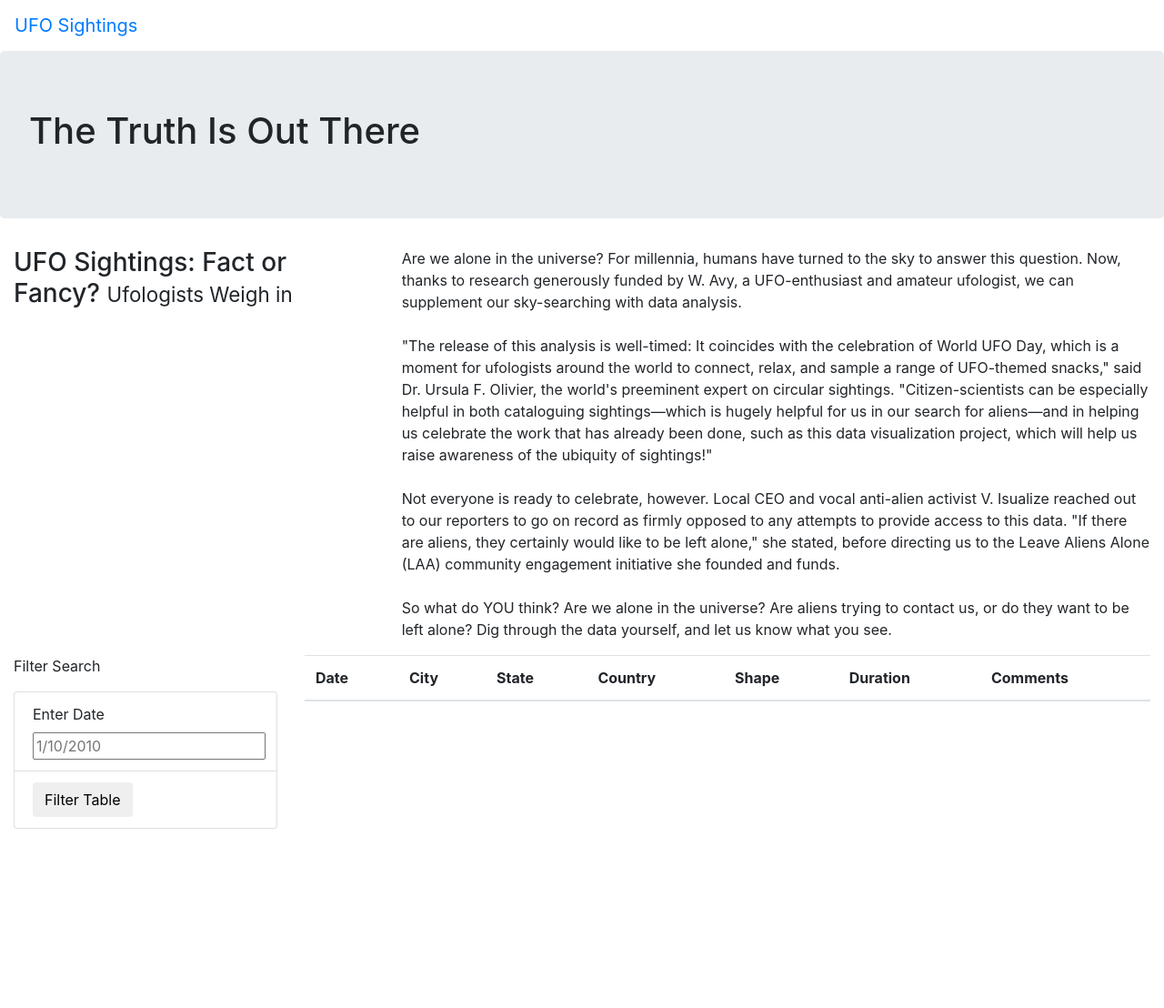
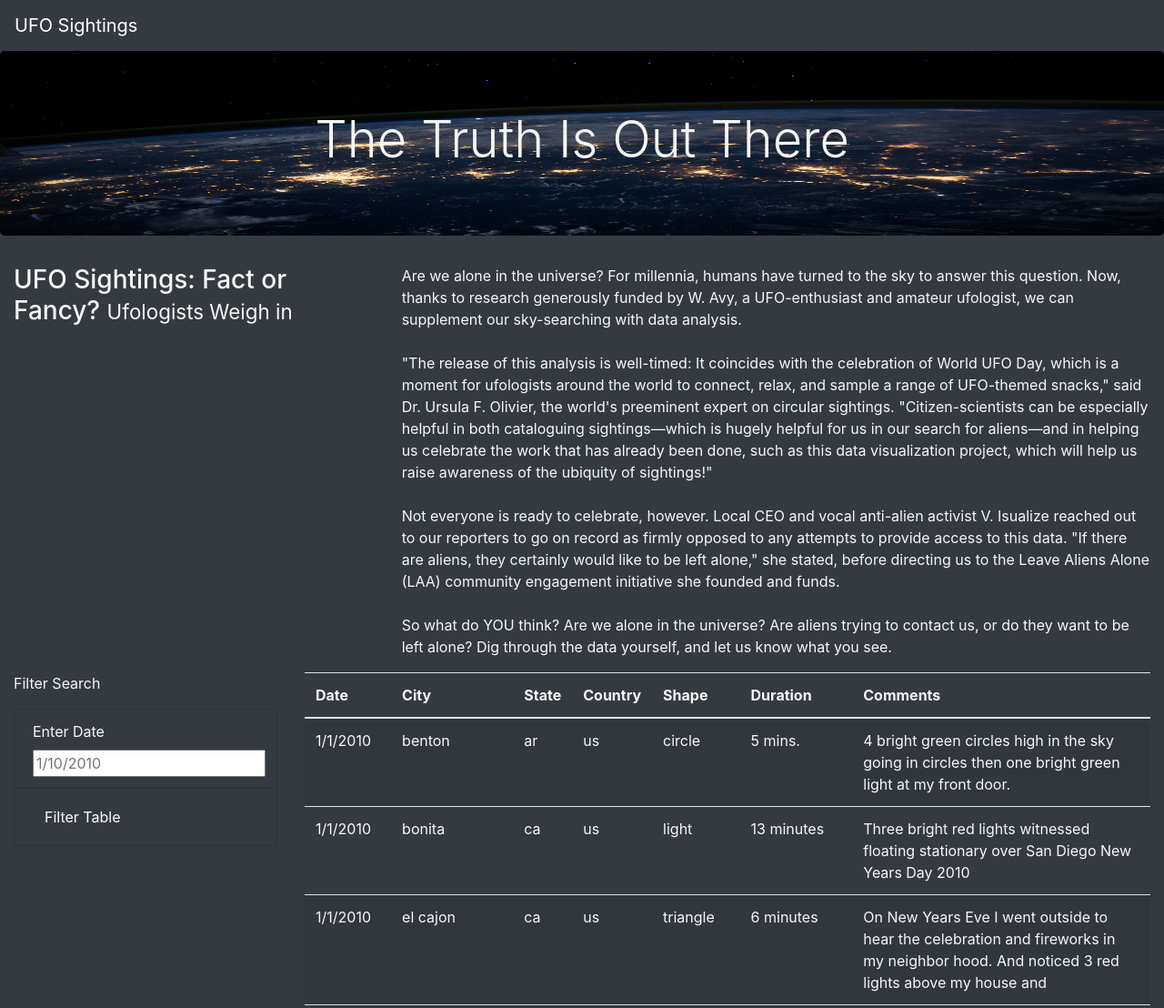
Before and after one commit to jlemus1367/UFOs, a plain HTML site: page index.html in a window 1280 px wide. Shown: the top 1108 px of the page at 91% size. Before the commit the page ends 911 px from the top, so only its background shows below. Drawn offline with nearby package versions, Linux system fonts and the light colour scheme.

Commit message:
Linking files and updating style sheet

```diff
--- a/index.html
+++ b/index.html
@@ -13,14 +13,14 @@
     />
     <link rel="stylesheet" href="static/css/style.css">
 </head>
-<body>
+<body class="bg-dark">
     <div class="wrapper">
-        <nav class="navbar navbar-expand-lg">
+        <nav class="navbar navbar-dark bg-dark navbar-expand-lg">
             <a class="navbar-brand" href="index.html">UFO Sightings</a>
         </nav>
     </div>
     <div class="jumbotron">
-        <h1>The Truth Is Out There</h1>
+        <h1 class="display-4">The Truth Is Out There</h1>
     </div>
     <div class="container-fluid">
         <div class="row">
@@ -37,15 +37,17 @@
     <div class="container-fluid">
         <div class="row">
             <div class="col-md-3">
-                <form>
+                <form class="bg-dark">
                     <p>Filter Search</p>
-                    <ul class="list-group">
-                        <li class="list-group-item">
+                    <ul class="list-group bg-dark">
+                        <li class="list-group-item bg-dark">
                             <label for="date">Enter Date</label>
                             <input type="text" placeholder="1/10/2010" id="datetime" />
                         </li>
-                        <li class="list-group-item">
-                            <button id="filter-btn" type="button" class="btn btn-default">Filter Table</button>
+                        <li class="list-group-item bg-dark">
+                            <button id="filter-btn" type="button" class="btn btn-dark">
+                                Filter Table
+                            </button>
                         </li>
                     </ul>
                 </form>
@@ -68,5 +70,8 @@
             </div>
         </div>
     </div>
+    <script src="https://cdnjs.cloudflare.com/ajax/libs/d3/4.11.0/d3.js"></script>
+    <script src="static/js/data.js"></script>
+    <script src="static/js/app.js"></script>
 </body>
 </html>
--- a/static/css/style.css
+++ b/static/css/style.css
@@ -0,0 +1,9 @@
+body {
+
+    color: #f7f7f7;
+  }
+  .jumbotron {
+    background-image: url("../images/nasa.jpg");
+    background-size: 100% 100%;
+    text-align: center;
+  }
```
Also changed, not shown: static/images/nasa.jpg (added).
